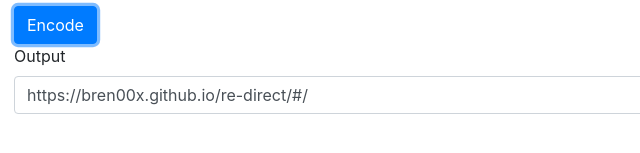
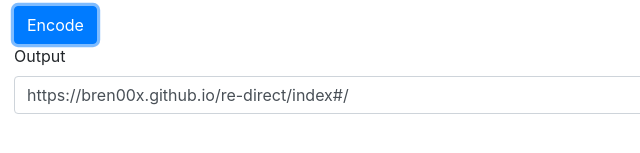
Before and after one commit to Bren00x/re-direct, a plain HTML site: page encode.html in a window 1280 px wide. Both pictures are taken after a click on the button "Encode". Shown: the part 497-650 px from the top of the page, 71-711 px from the left. Drawn offline with nearby package versions, Linux system fonts and the light colour scheme.

Commit message:
Update encode.html

```diff
--- a/encode.html
+++ b/encode.html
@@ -57,7 +57,7 @@
 
         function encode() {
             e(document.getElementById('exampleInputEmail1').value, function(data) {
-                document.getElementById('exampleInputPassword1').value = "https://bren00x.github.io/re-direct/#/"+data
+                document.getElementById('exampleInputPassword1').value = "https://bren00x.github.io/re-direct/index#/"+data
             })
         }
     </script>
```
